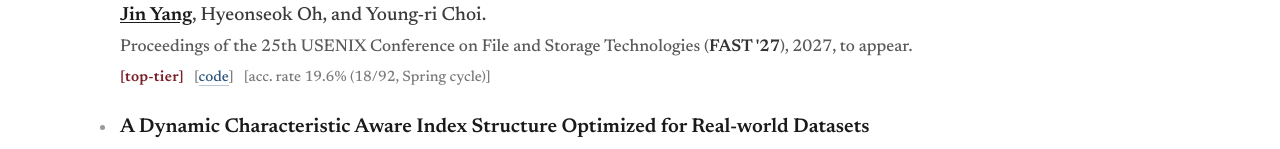
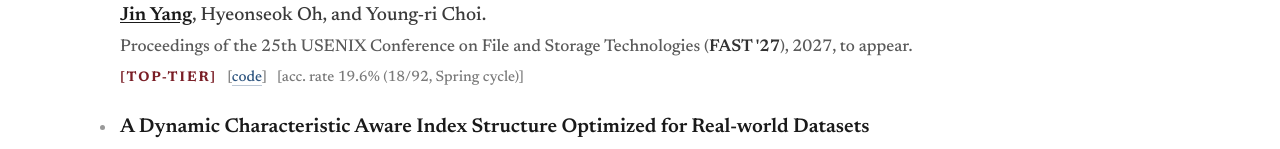
Before and after one commit to sheepjin11/sheepjin11.github.io, a plain HTML site: page index.html in a window 1280 px wide. Shown: the part 553-702 px from the top of the page. Drawn offline with Linux system fonts and the light colour scheme.

Commit message:
Emphasize [top-tier] via uppercase + letter-spacing instead of color intensity

```diff
--- a/index.html
+++ b/index.html
@@ -98,7 +98,7 @@
   .pub .me { text-decoration: underline; text-underline-offset: 2px; font-weight: 600; color: #1a1a1a; }
   .pub .venue-abbrev { font-weight: 600; color: #333; }
   .pub .meta { font-size: 15px; color: #7a7a7a; display: block; }
-  .pub .tier { color: #7a1e26; font-weight: 600; letter-spacing: 0.02em; }
+  .pub .tier { color: #7a1e26; font-weight: 700; letter-spacing: 0.14em; text-transform: uppercase; font-size: 14px; }
   .pub a { color: #2f5680; }
 
   .row { display: flex; gap: 18px; margin-bottom: 8px; align-items: baseline; }
```
